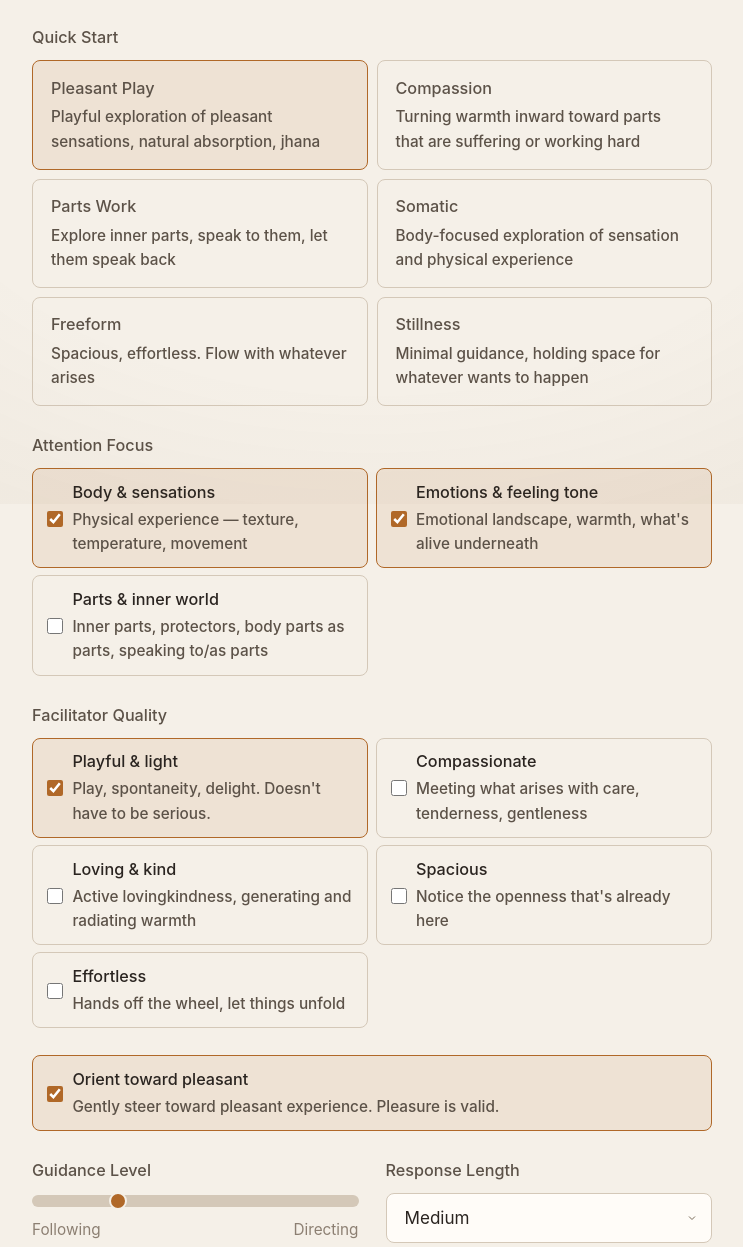
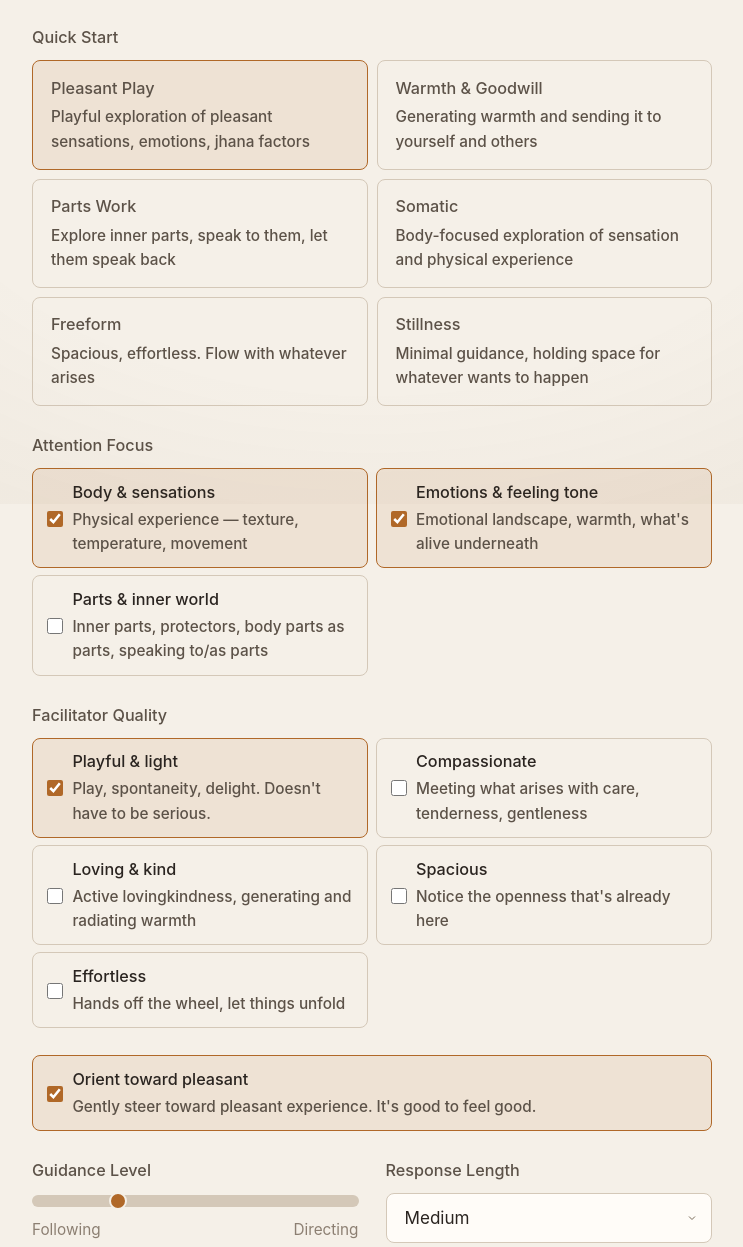
Before and after one commit to akrusz/meditation-pal, a Flask app: page / in a window 1280 px wide. Shown: the part 296-1543 px from the top of the page, without its empty margins (268-1011 px from the left). Run offline with Flask 3, Linux system fonts and the light colour scheme; data that the repository does not hold is empty; parts of the project's set-up code (start-up, migrations or seed data) failed here and were passed over; some web fonts are replaced.

Commit message:
changed quick starts

```diff
--- a/src/web/templates/index.html
+++ b/src/web/templates/index.html
@@ -32,14 +32,14 @@
                     <input type="radio" name="preset" value="pleasant_play" checked>
                     <div class="style-card-inner">
                         <span class="style-name">Pleasant Play</span>
-                        <span class="style-desc">Playful exploration of pleasant sensations, natural absorption, jhana</span>
+                        <span class="style-desc">Playful exploration of pleasant sensations, emotions, jhana factors</span>
                     </div>
                 </label>
-                <label class="style-card" data-preset="compassion">
-                    <input type="radio" name="preset" value="compassion">
+                <label class="style-card" data-preset="warmth_goodwill">
+                    <input type="radio" name="preset" value="warmth_goodwill">
                     <div class="style-card-inner">
-                        <span class="style-name">Compassion</span>
-                        <span class="style-desc">Turning warmth inward toward parts that are suffering or working hard</span>
+                        <span class="style-name">Warmth & Goodwill</span>
+                        <span class="style-desc">Generating warmth and sending it to yourself and others</span>
                     </div>
                 </label>
                 <label class="style-card" data-preset="parts_work">
@@ -147,7 +147,7 @@
                     <input type="checkbox" name="orient_pleasant" id="orient_pleasant">
                     <div class="modifier-info">
                         <span class="modifier-name">Orient toward pleasant</span>
-                        <span class="modifier-desc">Gently steer toward pleasant experience. Pleasure is valid.</span>
+                        <span class="modifier-desc">Gently steer toward pleasant experience. It's good to feel good.</span>
                     </div>
                 </label>
             </div>
@@ -234,11 +234,11 @@
             orient_pleasant: false,
             dirStep: 1,  // Light
         },
-        compassion: {
-            focuses: ['emotions', 'inner_parts'],
-            qualities: ['compassionate'],
-            orient_pleasant: false,
-            dirStep: 1,  // Light
+        warmth_goodwill: {
+            focuses: ['emotions'],
+            qualities: ['loving'],
+            orient_pleasant: true,
+            dirStep: 2,  // Balanced
         },
         somatic: {
             focuses: ['body_sensations'],
```
